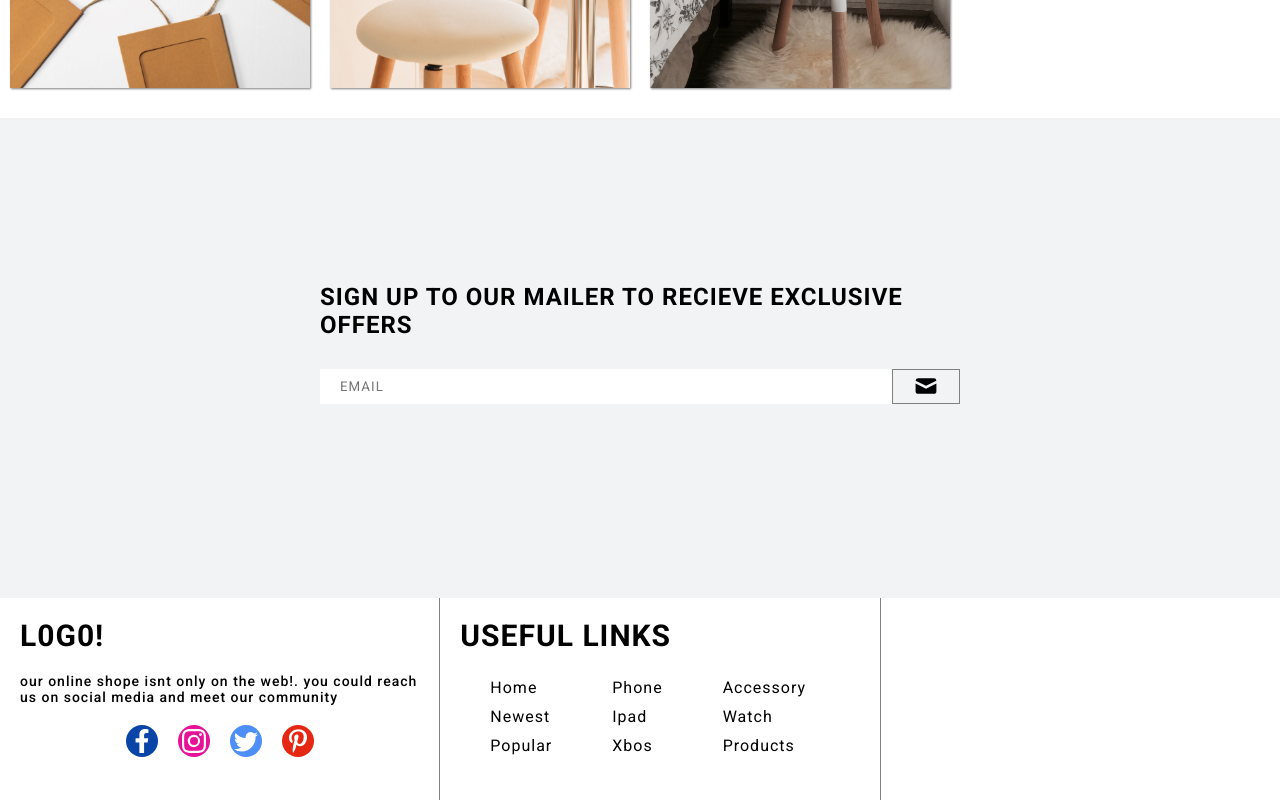
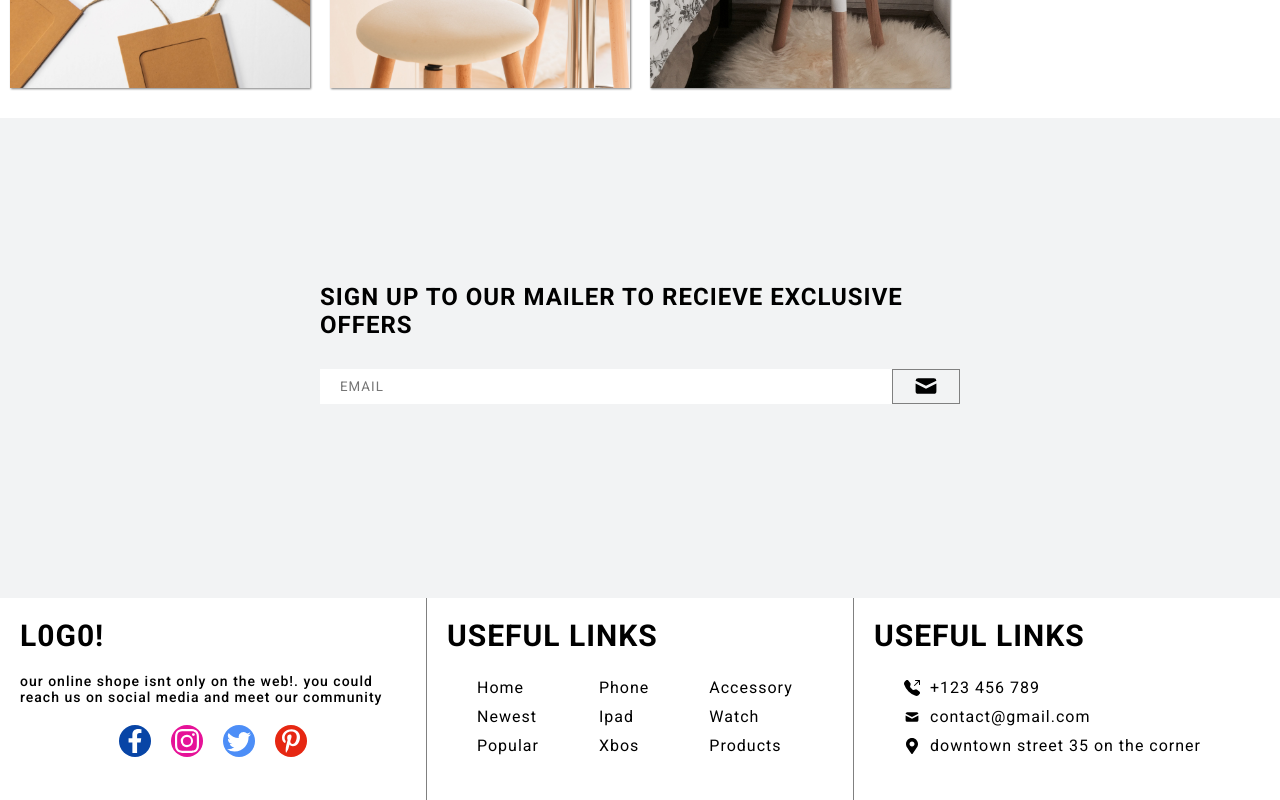
Before and after one commit to islemwilcher/e-commerce, a React (Create React App) app: page / in a window 1280 px wide. Shown: the part 2962-3762 px from the top of the page. Built offline with nearby package versions, Linux system fonts and the light colour scheme.

Commit message:
right component done

```diff
--- a/src/components/Footer.jsx
+++ b/src/components/Footer.jsx
@@ -1,7 +1,8 @@
 
 import styled from "styled-components"
-import { FaFacebookF, FaPinterestP } from 'react-icons/fa'
-import { BsInstagram, BsTwitter } from 'react-icons/bs'
+import { FaFacebookF, FaPinterestP, FaMapMarkerAlt } from 'react-icons/fa'
+import { BsInstagram, BsTwitter, BsTelephoneOutboundFill } from 'react-icons/bs'
+import { HiMail } from 'react-icons/hi'
 
 const Container = styled.div`
     display: flex;
@@ -53,9 +54,12 @@ const LI = styled.li`
     padding: 0;
     margin: 5px 30px;
     list-style: none;
+    display: flex;
+    align-items: center;
 `
 const Right = styled.div`
     flex: 1;
+    padding: 20px;
 `
 
 
@@ -97,9 +101,17 @@ const Footer = () => {
                     <LI>Accessory</LI>
                     <LI>Watch</LI>
                     <LI>Products</LI>
-                </UL></Links>
+                </UL>
+                </Links>
             </Center>
-            <Right></Right>
+            <Right>
+            <Title>USEFUL LINKS</Title>
+            <UL>
+                    <LI><BsTelephoneOutboundFill size='16' style={{ marginRight: '10px'}} />+123 456 789</LI>
+                    <LI><HiMail size='16' style={{ marginRight: '10px'}} />contact@gmail.com</LI>
+                    <LI><FaMapMarkerAlt size='16' style={{ marginRight: '10px'}} />downtown street 35 on the corner</LI>
+                </UL>
+            </Right>
         </Container>
     )
 }
```
